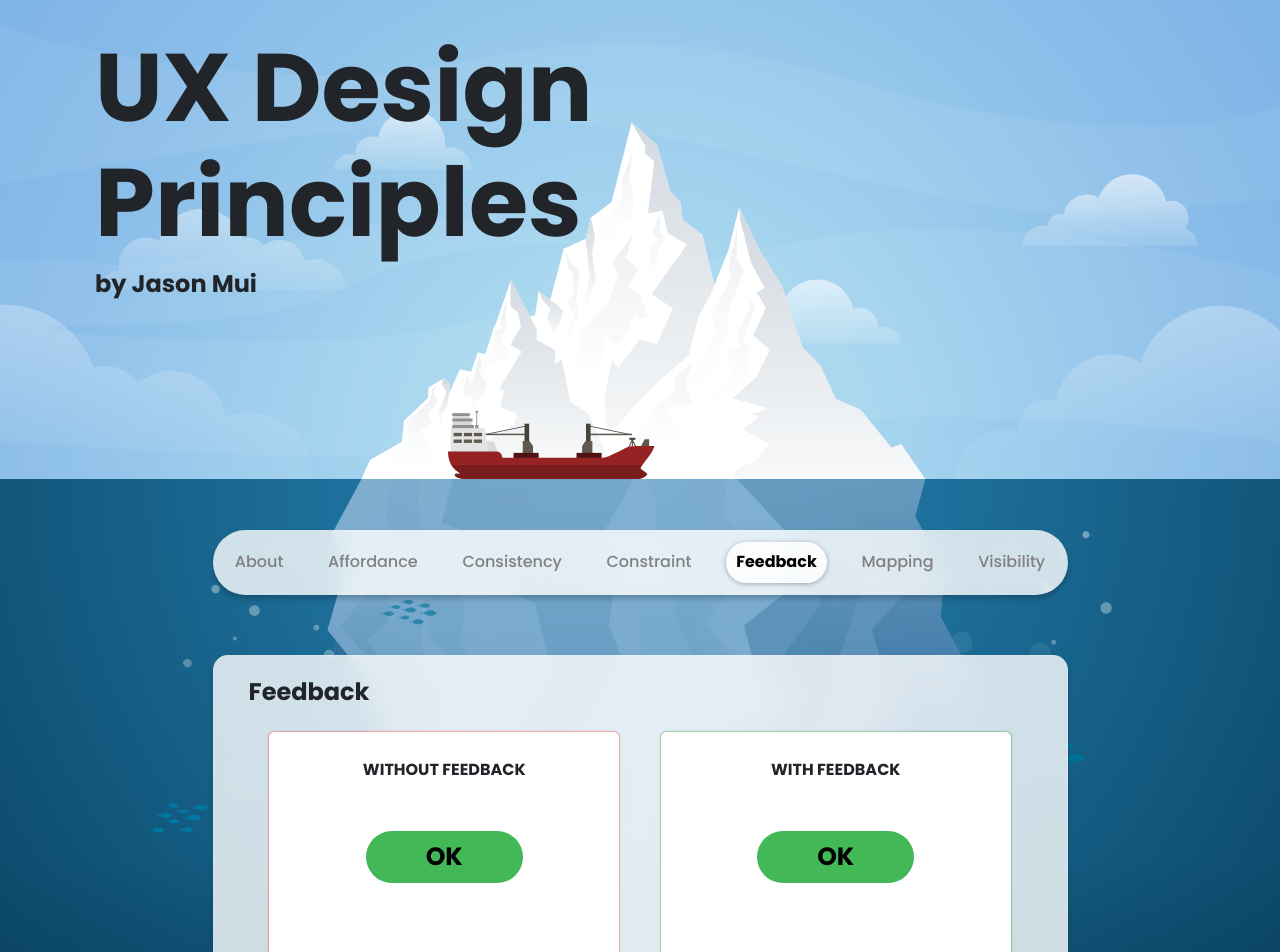
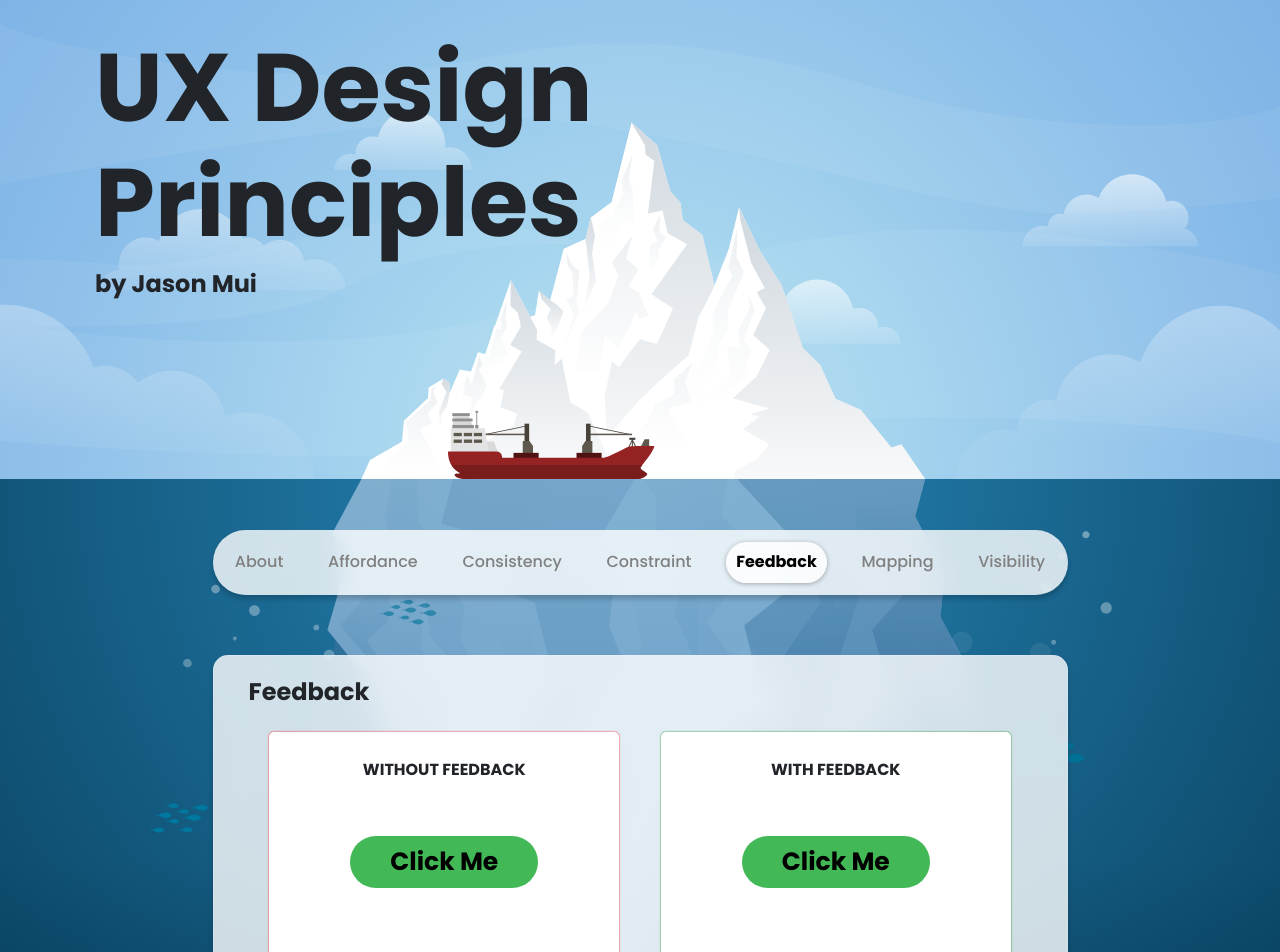
Before and after one commit to Jasonx235/UX-Design-Pricinples, a React (Create React App) app: page /feedback in a window 1280 px wide. Shown: the top 952 px of the page. Built offline with nearby package versions, Linux system fonts and the light colour scheme.

Commit message:
feedback complete

```diff
--- a/src/CSS/style.css
+++ b/src/CSS/style.css
@@ -444,11 +444,17 @@ label {
 
 .feedback input {
   background-color: #43b856;
-  padding: 10px 60px;
+  padding: 10px 40px;
   border-radius: 30px;
   border: none;
   font-weight: bold;
   font-size: 25px;
+}
+
+.giphy-embed {
+  margin-top: 15px;
+  padding-left: 15px;
+  padding-right: 15px;
 }
 
 .feedbackNo {
@@ -464,7 +470,7 @@ label {
   display: flex;
   justify-content: center;
   align-items: center;
-  margin-top: 50px;
+  margin-top: 55px;
 }
 /* Mapping ----------------------------------------------*/
 
--- a/src/components/modules/Feedback.jsx
+++ b/src/components/modules/Feedback.jsx
@@ -19,7 +19,6 @@ export default function Feedback({ status }) {
       <div className='module no feedback'>
         {submitted ? (
           <div>
-            hi
             <div className='close-button'>
               <button
                 onClick={() => {
@@ -29,6 +28,16 @@ export default function Feedback({ status }) {
                 X
               </button>
             </div>
+            <div className='center'>
+              <iframe
+                src='https://giphy.com/embed/AcfTF7tyikWyroP0x7'
+                width='240'
+                height='135'
+                frameBorder='0'
+                class='giphy-embed'
+                allowFullScreen
+              ></iframe>
+            </div>
           </div>
         ) : (
           <div className='feedback-container'>
@@ -36,7 +45,7 @@ export default function Feedback({ status }) {
             <div className='button-container'>
               <input
                 type='submit'
-                value='OK'
+                value='Click Me'
                 className='feedbackNo'
                 onClick={() => {
                   handleSubmitNo();
@@ -56,7 +65,6 @@ export default function Feedback({ status }) {
           </div>
         ) : submitted ? (
           <div>
-            hi
             <div className='close-button'>
               <button
                 onClick={() => {
@@ -66,6 +74,16 @@ export default function Feedback({ status }) {
                 X
               </button>
             </div>
+            <div className='center'>
+              <iframe
+                src='https://giphy.com/embed/AcfTF7tyikWyroP0x7'
+                width='240'
+                height='135'
+                frameBorder='0'
+                class='giphy-embed'
+                allowFullScreen
+              ></iframe>
+            </div>
           </div>
         ) : (
           <div className='feedback-container'>
@@ -73,7 +91,7 @@ export default function Feedback({ status }) {
             <div className='button-container'>
               <input
                 type='submit'
-                value='OK'
+                value='Click Me'
                 className='feedbackYes'
                 onClick={() => {
                   handleSubmitYes();
```
